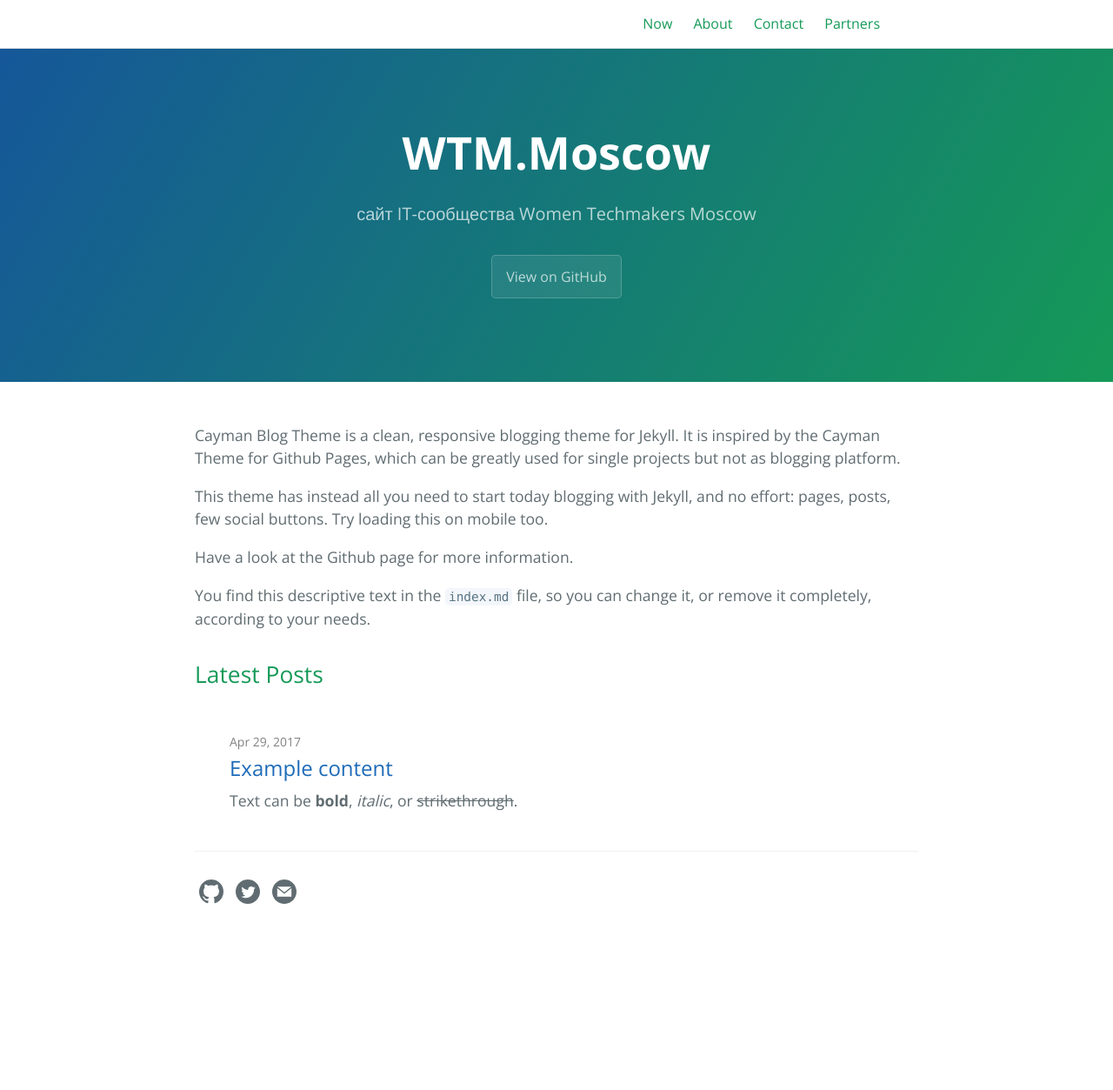
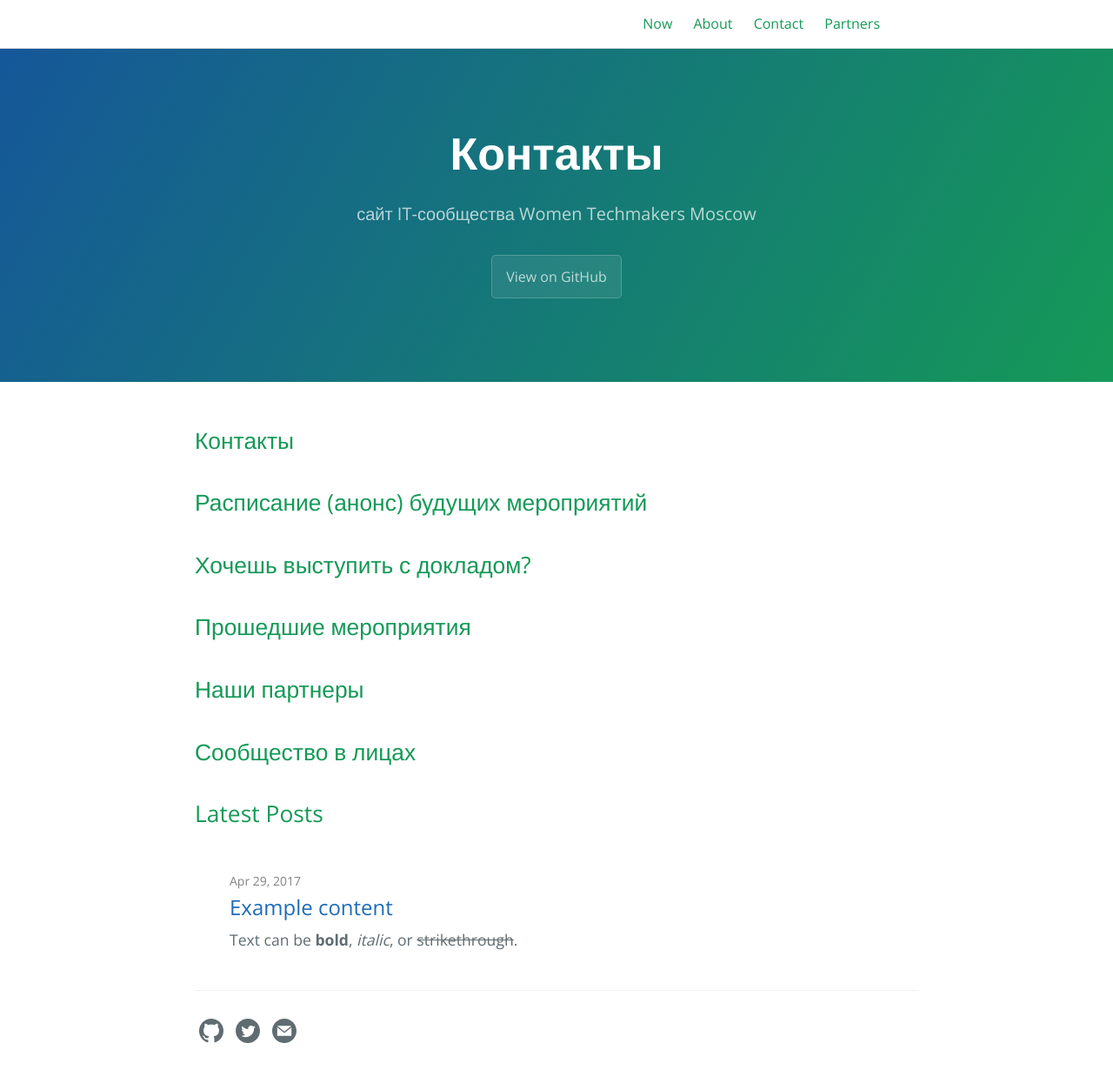
Before and after one commit to wtmMoscow/wtm.moscow.github.io, a Jekyll site: the page built from index.md, in a window 1280 px wide. Shown: the whole page at 87% size. Built offline with Jekyll 4.4.1, drawn with Linux system fonts in a browser that asks for light colours; our own code applies the rules of GitHub Pages for plain Markdown files; before the commit the page ends 1093 px from its top, so only the background shows below that.

Commit message:
Update index.md

```diff
--- a/index.md
+++ b/index.md
@@ -8,10 +8,14 @@
 layout: home
 ---
 
-Cayman Blog Theme is a clean, responsive blogging theme for Jekyll. It is inspired by the Cayman Theme for Github Pages, which can be greatly used for single projects but not as blogging platform.
+## Контакты
 
-This theme has instead all you need to start today blogging with Jekyll, and no effort: pages, posts, few social buttons. Try loading this on mobile too.
+## Расписание (анонс) будущих мероприятий
 
-Have a look at the Github page for more information.
+## Хочешь выступить с докладом?
 
-You find this descriptive text in the `index.md` file, so you can change it, or remove it completely, according to your needs.
+## Прошедшие мероприятия
+
+## Наши партнеры
+
+## Сообщество в лицах
```
